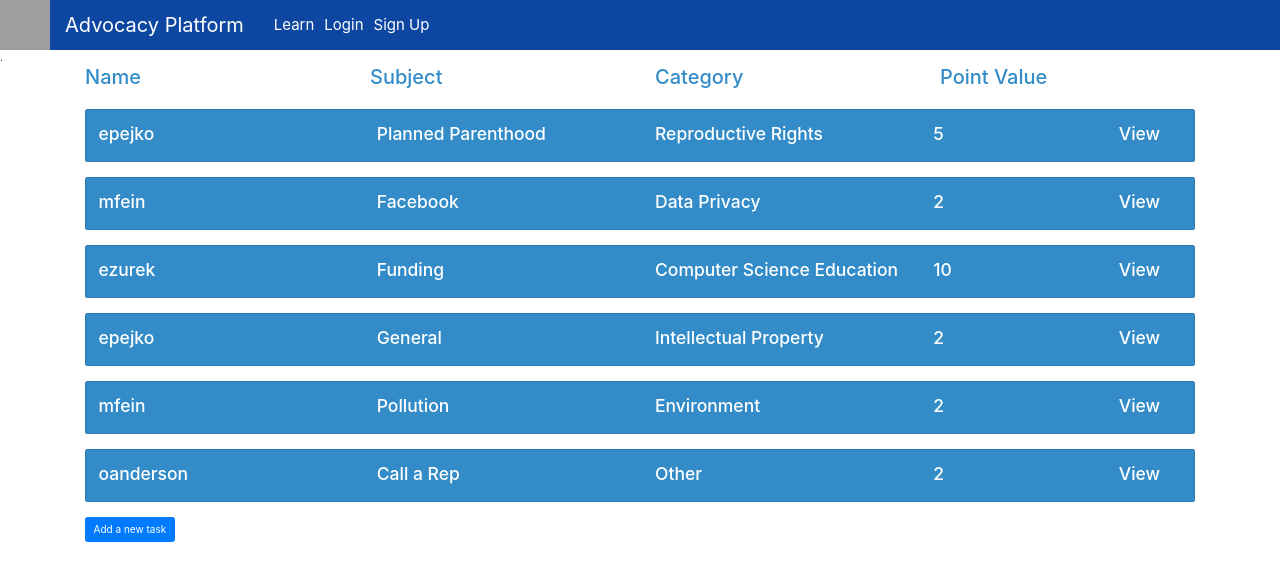
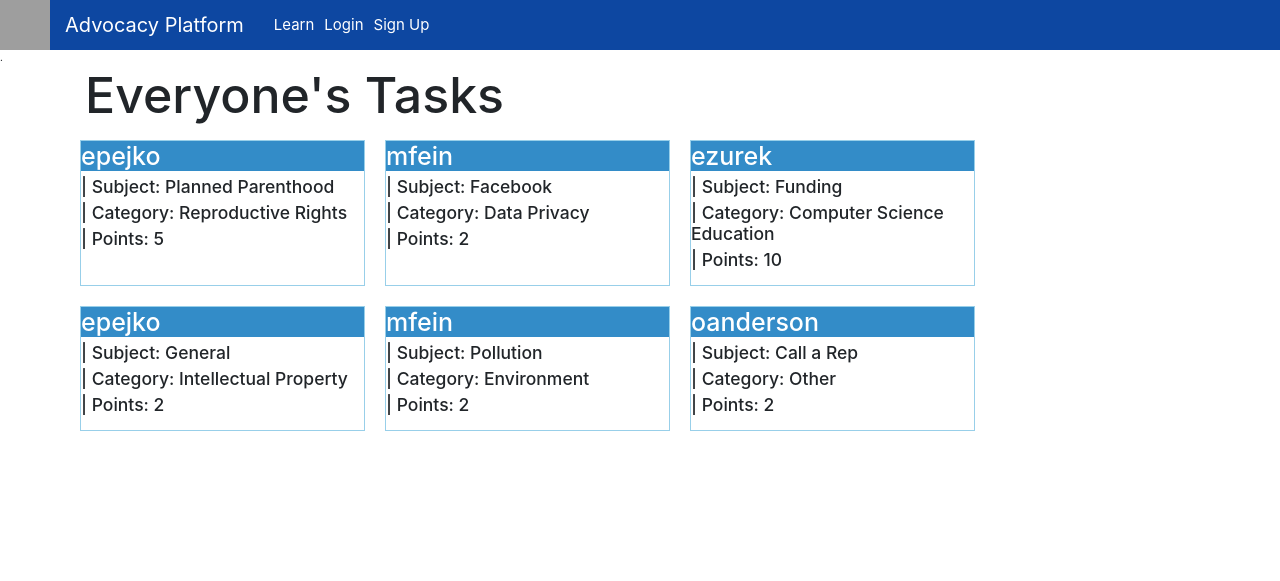
Before and after one commit to epejko/Advocacy-Platform, a Rails app: page /tasks in a window 1280 px wide. Shown: the top 581 px of the page. Run offline with Rails 7, Linux system fonts and the light colour scheme; data comes from the database, SQL or seed files in the repository; some libraries are stand-ins or nearby versions; grey boxes are pictures that could not be loaded.

Commit message:
tasks index style

```diff
--- a/app/views/tasks/index.html.erb
+++ b/app/views/tasks/index.html.erb
@@ -6,50 +6,51 @@
       a {
         color: white;
       }
+
+      #index-title h3 {
+        font-size: 50px;
+      }
+
+      #index-table row {
+        display: flex;
+        align-content: center;
+      }
+
+      #single-task {
+        border: solid 1px #98cfe9;
+        margin: 10px;
+        padding: 0px 0px 10px 0px;
+      }
+
+      #user {
+        background-color: #338cc8;
+        color: white;
+        font-size: 25px;
+      }
+
+
+
     </style>
 
     <link href="https://fonts.googleapis.com/icon?family=Material+Icons" rel="stylesheet">
   </head>
   <body>
     .
-      <div class="container" id="index-table">
-          <div class="row">
-            <div class="col-md-3"><h2 style="color:#338CC8">Name</h2></div>
-            <div class="col-md-3" style="color:#338CC8"><h2>Subject</h2></div>
-            <div class="col-md-3" style="color:#338CC8"><h2>Category</h2></div>
-            <div class="col-md-3" style="color:#338CC8"><h2>Point Value</h2></div>
-          </div>
-
-         <% @tasks.each do |t| %>
-            <div class="card" style="margin-top:15px; margin-bottom: 15px; background-color: #338CC8;">
-            <div class="card-body">
-            <div class="row">
-              <div class="col-lg-3" style="color: white">
-                <h3><%= t.author %></h3>
-              </div>
-              <div class="col-lg-3" style="color: white">
-                <h3><%= t.subject %></h3>
-              </div>
-              <div class="col-lg-3" style="color:white">
-                <h3><%= t.category %></h3>
-              </div>
-              <div class="col-lg-2" style="color: white">
-                <h3><%= t.points %></h3>
-              </div>
-              <div class="col-lg-1" style="color:white">
-                <h3 style="color:white"><%= link_to 'View', task_path(t) %></h3>
-              </div>
-            </div>
-            </div>
+    <div class="container" id="index-title">
+      <h3>Everyone's Tasks</h3>
+    </div>
+    <div class="container" id="index-table">
+      <div class="row">
+        <% @tasks.each do |t| %>
+            <div class="col-sm-3" id="single-task">
+              <h3 id="user"> <%= t.author %></h3>
+              <h3 id="subject">| Subject: <%= t.subject %></h3>
+              <h3 id="category">| Category: <%= t.category %></h3>
+              <h3 id="points">| Points: <%= t.points %></h3>
             </div>
           <% end %>
-
-          <div class="row">
-            <div class="col-lg-3" style="color:white"><h3><a href="tasks/new" class="btn btn-primary">Add a new task</a></h3></div>
-          </div>
-
       </div>
-
+    </div>
 
 
 
```
